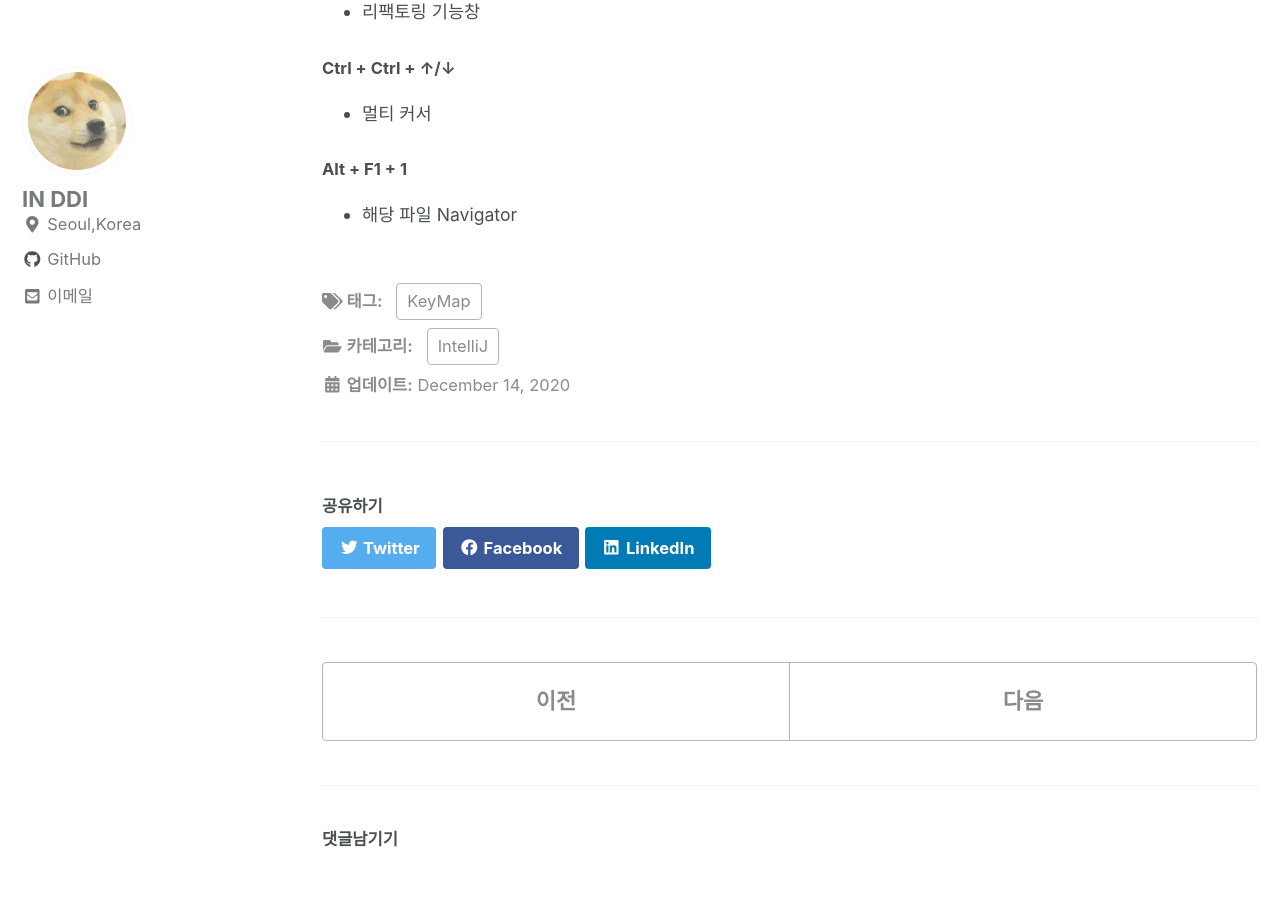
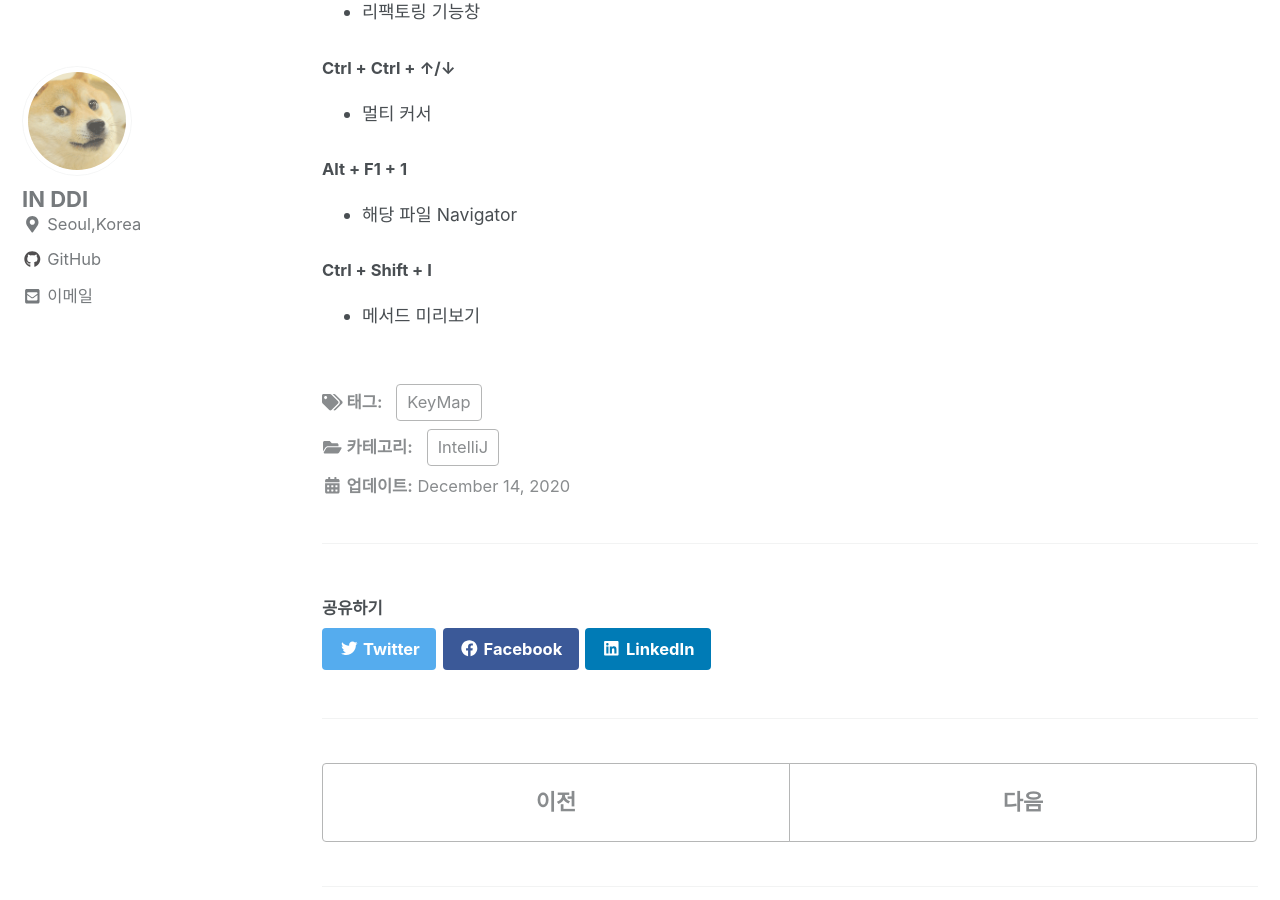
Before and after one commit to InSeok9068/inseok9068.github.io, a Jekyll site: the page built from _posts/intellij/2020-12-14-intellij-keymap.md, in a window 1280 px wide and 900 px high, scrolled down 2326 px. Built offline with Jekyll 4.4.1, drawn with Linux system fonts in a browser that asks for light colours; cached includes are drawn as plain includes; nearby versions of some CDN libraries; comment, search, counter and statistics services are not loaded.

Commit message:
IntelliJ key Map 추가

```diff
--- a/_posts/intellij/2020-12-14-intellij-keymap.md
+++ b/_posts/intellij/2020-12-14-intellij-keymap.md
@@ -99,3 +99,7 @@ IntelliJ의 자주 사용하는 단축키를 메모 해놓으려고 한다.
 #### Alt + F1 + 1
 
 - 해당 파일 Navigator
+
+#### Ctrl + Shift + I
+
+- 메서드 미리보기
```
